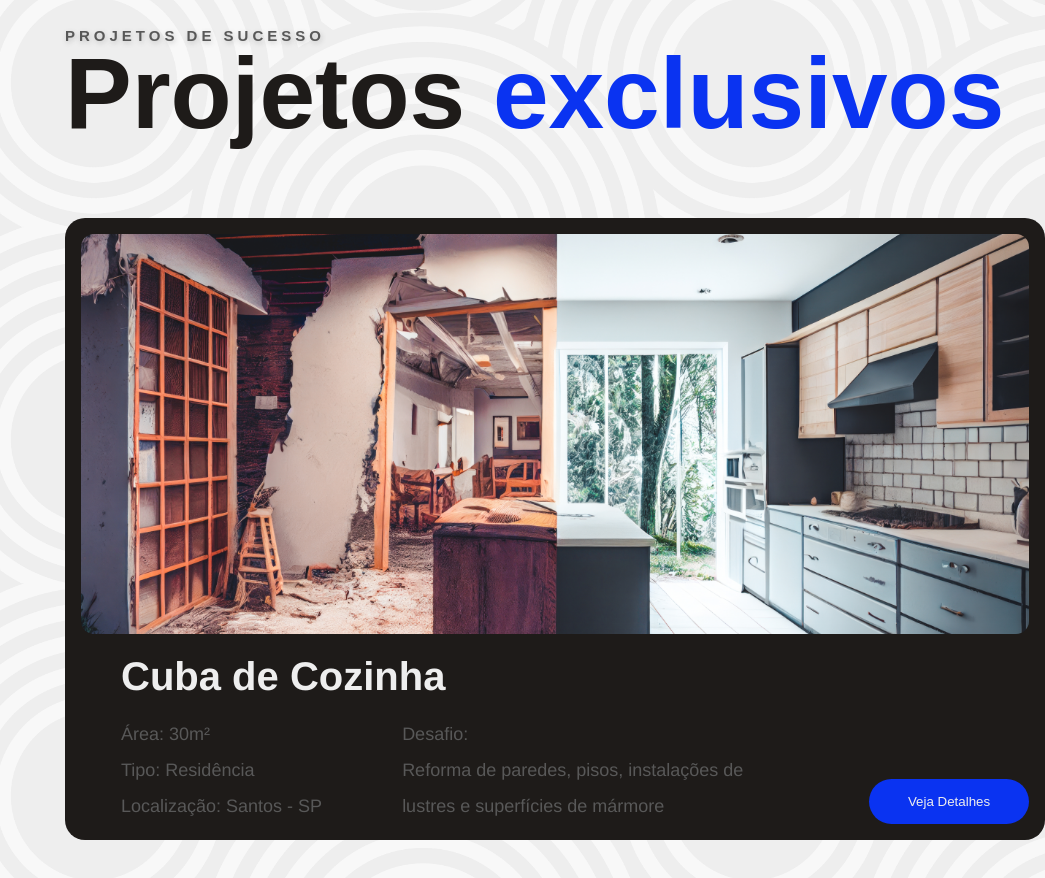
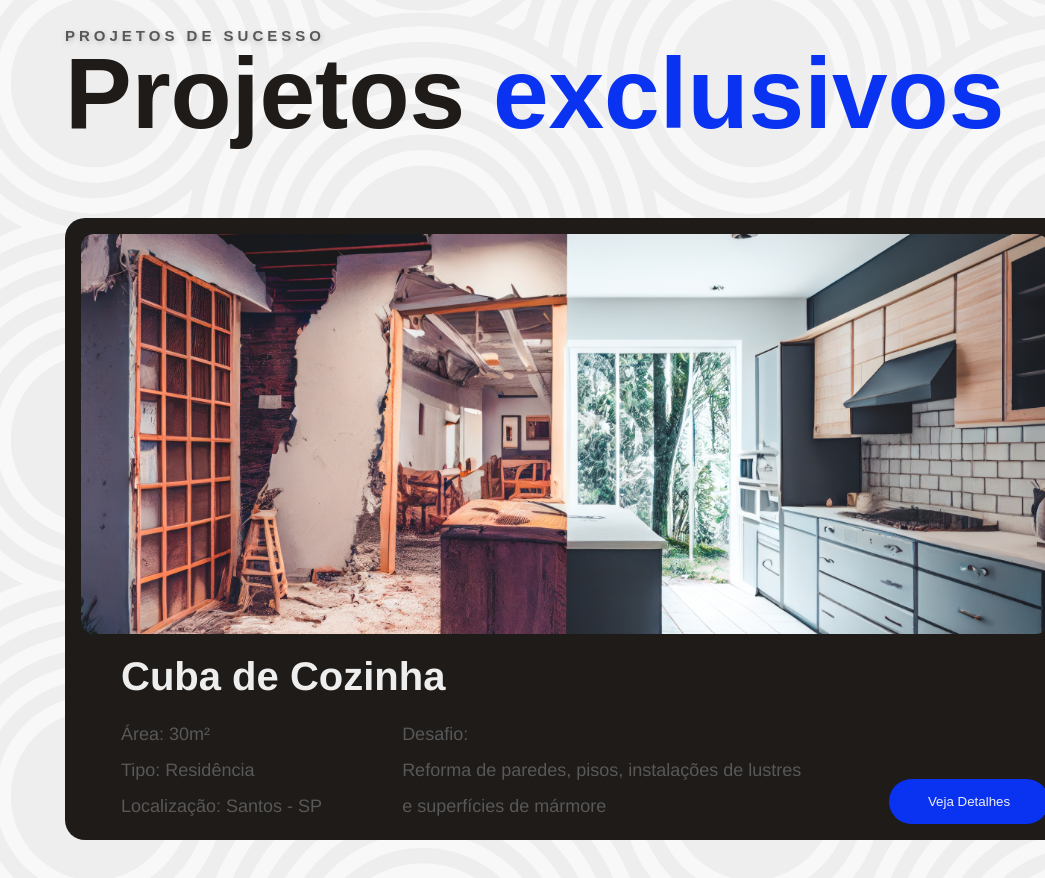
Before and after one commit to lucastdcs/ReforMar, a React (Vite) app: page / in a window 1280 px wide. Shown: the part 1200-2078 px from the top of the page, without its empty margins (235-1280 px from the left). Built offline with nearby package versions, Linux system fonts and the light colour scheme.

Commit message:
Installed react-swipe & Created Carousel Component

```diff
--- a/package.json
+++ b/package.json
@@ -13,6 +13,7 @@
     "react": "^18.2.0",
     "react-dom": "^18.2.0",
     "react-router-dom": "^6.23.1",
+    "react-swipeable": "^7.0.1",
     "styled-components": "^6.1.11"
   },
   "devDependencies": {
--- /dev/null
+++ b/src/Components/Carrousel/Carousel.jsx
@@ -0,0 +1,8 @@
+import React from "react";
+import { CarouselContainer } from "./Carousel.styled";
+
+const Carousel = ({ children }) => {
+  return <CarouselContainer>{children}</CarouselContainer>;
+};
+
+export default Carousel;
--- /dev/null
+++ b/src/Components/Carrousel/Carousel.styled.js
@@ -0,0 +1,21 @@
+import styled from "styled-components";
+
+export const CarouselContainer = styled.div`
+  display: flex;
+  overflow-x: scroll;
+  scroll-snap-type: x mandatory;
+  -webkit-overflow-scrolling: touch; /* Suaviza o scroll no iOS */
+
+  &::-webkit-scrollbar {
+    display: none; /* Esconde a barra de rolagem no WebKit */
+  }
+
+  > * {
+    scroll-snap-align: start;
+    flex: 0 0 auto; /* Impede que os itens flex encolham ou cresçam */
+  }
+
+  /* Para evitar que os itens ultrapassem as bordas */
+  -ms-overflow-style: none; /* Para o Internet Explorer e Edge */
+  scrollbar-width: none; /* Para o Firefox */
+`;
--- a/src/Pages/Início.jsx
+++ b/src/Pages/Início.jsx
@@ -9,6 +9,7 @@ import { Text } from "../assets/styles/typography.styled.js";
 import { LabelTitle } from "../assets/styles/typography.styled.js";
 import Button from "../Components/Button/Button.jsx";
 import Badges from "../Components/Badges/Badges.jsx";
+import Carousel from "../Components/Carrousel/Carousel.jsx";
 
 const Inicio = () => {
   const StyledContainer = styled.section`
@@ -112,13 +113,32 @@ const Inicio = () => {
         <H2>
           Projetos <span>exclusivos</span>
         </H2>
+        <Carousel>
           <Card
             img={CardExample}
             title="Cuba de Cozinha"
             area="30m²"
             type="Residência"
             location="Santos - SP"
-        description="Reforma de paredes, pisos, instalações de lustres e superfícies de mármore"/>
+            description="Reforma de paredes, pisos, instalações de lustres e superfícies de mármore"
+          />
+          <Card
+            img={CardExample}
+            title="Cuba de Cozinha"
+            area="30m²"
+            type="Residência"
+            location="Santos - SP"
+            description="Reforma de paredes, pisos, instalações de lustres e superfícies de mármore"
+          />
+          <Card
+            img={CardExample}
+            title="Cuba de Cozinha"
+            area="30m²"
+            type="Residência"
+            location="Santos - SP"
+            description="Reforma de paredes, pisos, instalações de lustres e superfícies de mármore"
+          />
+        </Carousel>
       </StyledContainer3>
     </>
   );
```
Also changed, not shown: 1 other file (tests, documents, lock files or other folders). Lines whose indentation alone changed are shown as unchanged.
